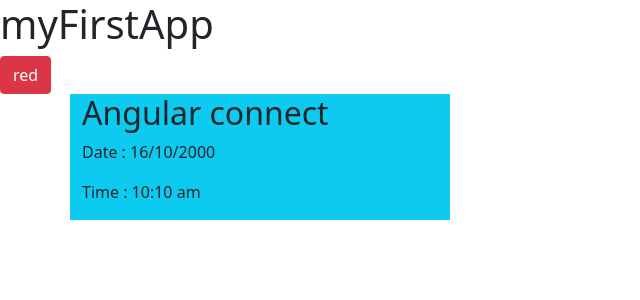
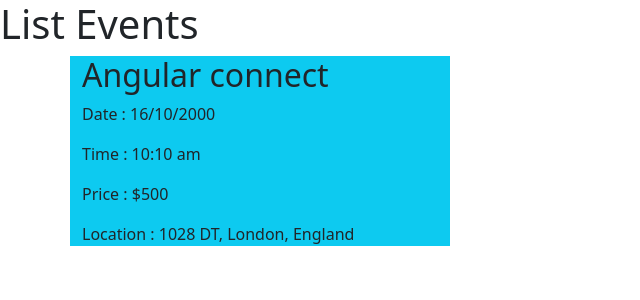
Before and after one commit to amalmtahri/learn_Angular, an Angular app: page / in a window 1280 px wide. Shown: the top 300 px of the page, without its empty margins (0-640 px from the left). Built offline with nearby package versions, Linux system fonts and the light colour scheme.

Commit message:
first data

```diff
--- a/src/app/app.component.html
+++ b/src/app/app.component.html
@@ -1,3 +1,2 @@
 <h1>{{title}}</h1>
-<button class="btn btn-danger">red</button>
 <events-list></events-list>
--- a/src/app/app.component.ts
+++ b/src/app/app.component.ts
@@ -6,5 +6,5 @@
   styleUrls: ['./app.component.css']
 })
 export class AppComponent {
-  title = 'myFirstApp';
+  title = 'List Events';
 }
--- a/src/app/events/events.component.html
+++ b/src/app/events/events.component.html
@@ -4,6 +4,10 @@
             <h2> {{event.name}} </h2>
             <p>Date : {{event.date}} </p>
             <p>Time : {{event.time}}</p>
+            <p>Price : ${{event.price}}</p>
+            <div>
+                <span>Location : {{event.location.address}}, {{event.location.city}}, {{event.location.country}}</span>
+            </div>
         </div>
     </div>
 </div>
```
